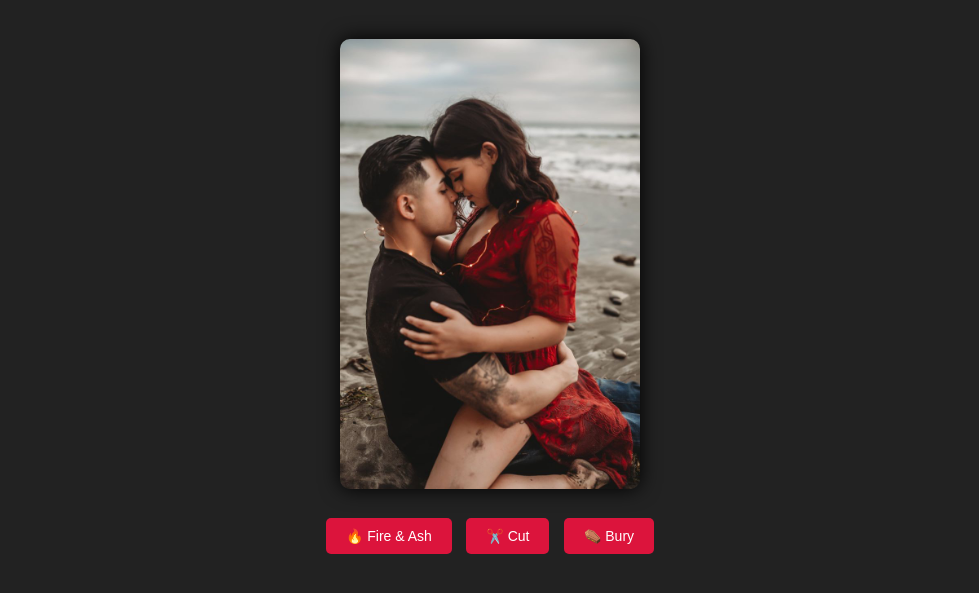
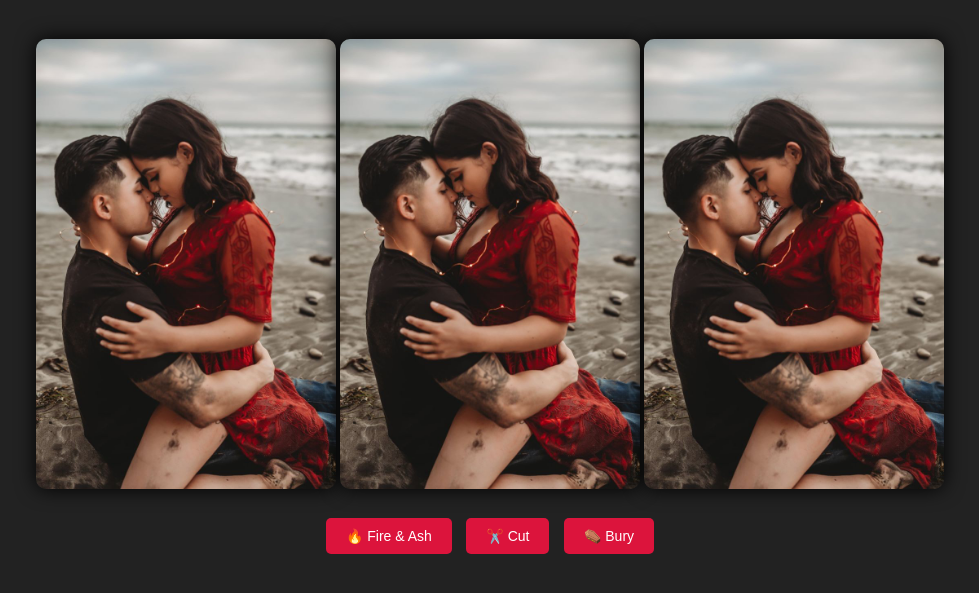
Before and after one commit to Kevinl-code/Break, a plain HTML site: page index.html in a window 1280 px wide. Shown: the part 89-682 px from the top of the page, without its empty margins (150-1129 px from the left). Drawn offline with Linux system fonts and the light colour scheme.

Commit message:
Update index.html

```diff
--- a/index.html
+++ b/index.html
@@ -85,6 +85,8 @@
 <h1>Breakup Effects Demo</h1>
 <div class="image-container">
     <img id="coupleImg" src="Image.jpg" alt="Couple Photo">
+    <img id="coupleImg" src="Image.jpg" alt="Couple Photo">
+    <img id="coupleImg" src="Image.jpg" alt="Couple Photo">
 </div>
 
 <div class="buttons">
```
